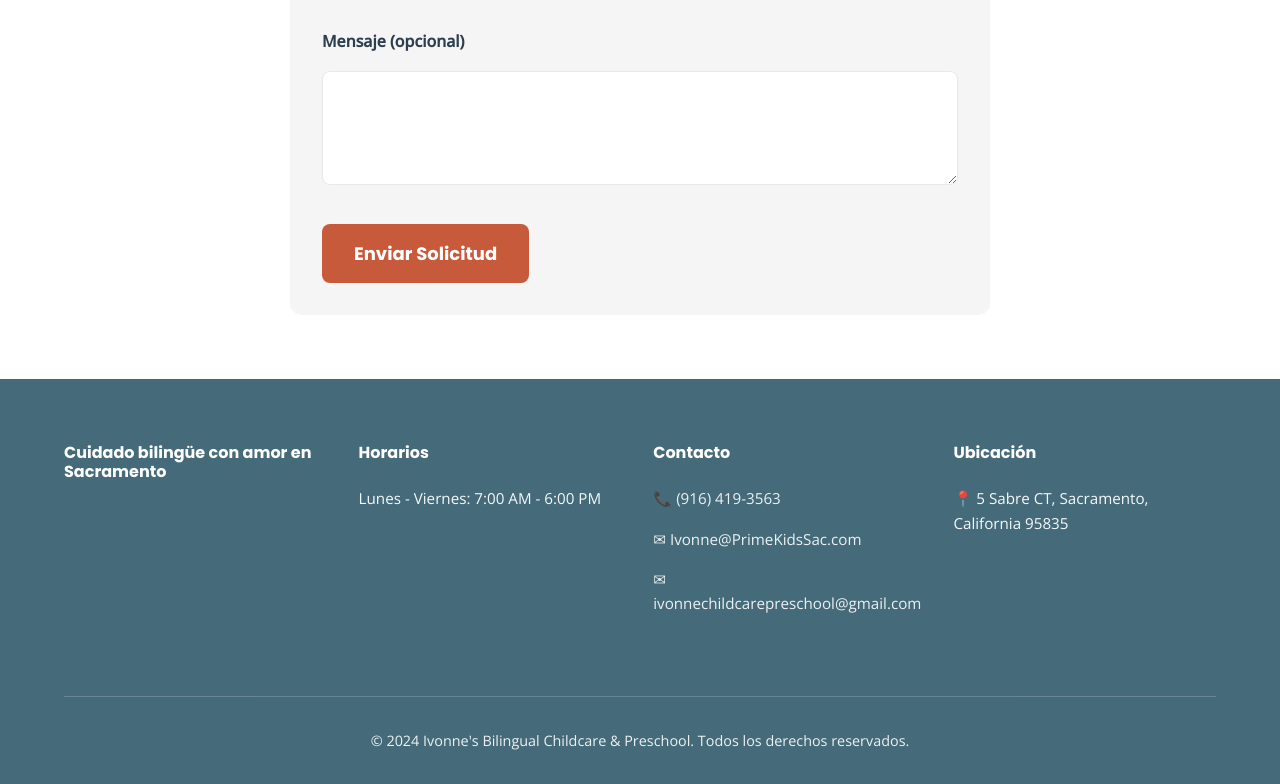
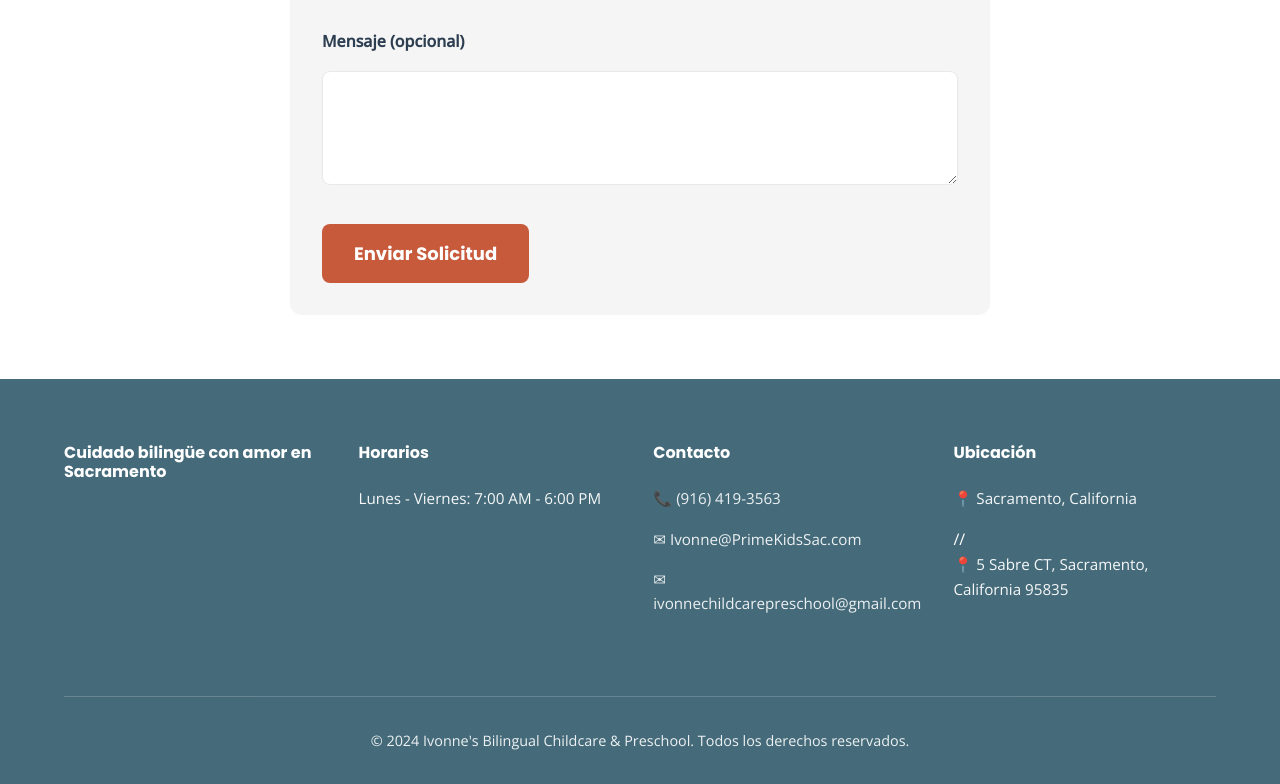
Before and after one commit to ivonne-create/IvonnePrimeKidsSac, a plain HTML site: page index.html in a window 1280 px wide. Shown: the part 5425-6209 px from the top of the page. Drawn offline with nearby package versions, Linux system fonts and the light colour scheme.

Commit message:
Update index.html

```diff
--- a/index.html
+++ b/index.html
@@ -317,7 +317,8 @@
                 </div>
                 <div class="footer-column">
                     <h4 data-i18n-key="footer.location.label">Ubicación</h4>
-                    <p>📍 5 Sabre CT, Sacramento, California 95835</p>
+					<p>📍 Sacramento, California</p>
+                    // <p>📍 5 Sabre CT, Sacramento, California 95835</p>
                 </div>
             </div>
             <div class="footer-bottom">
```
